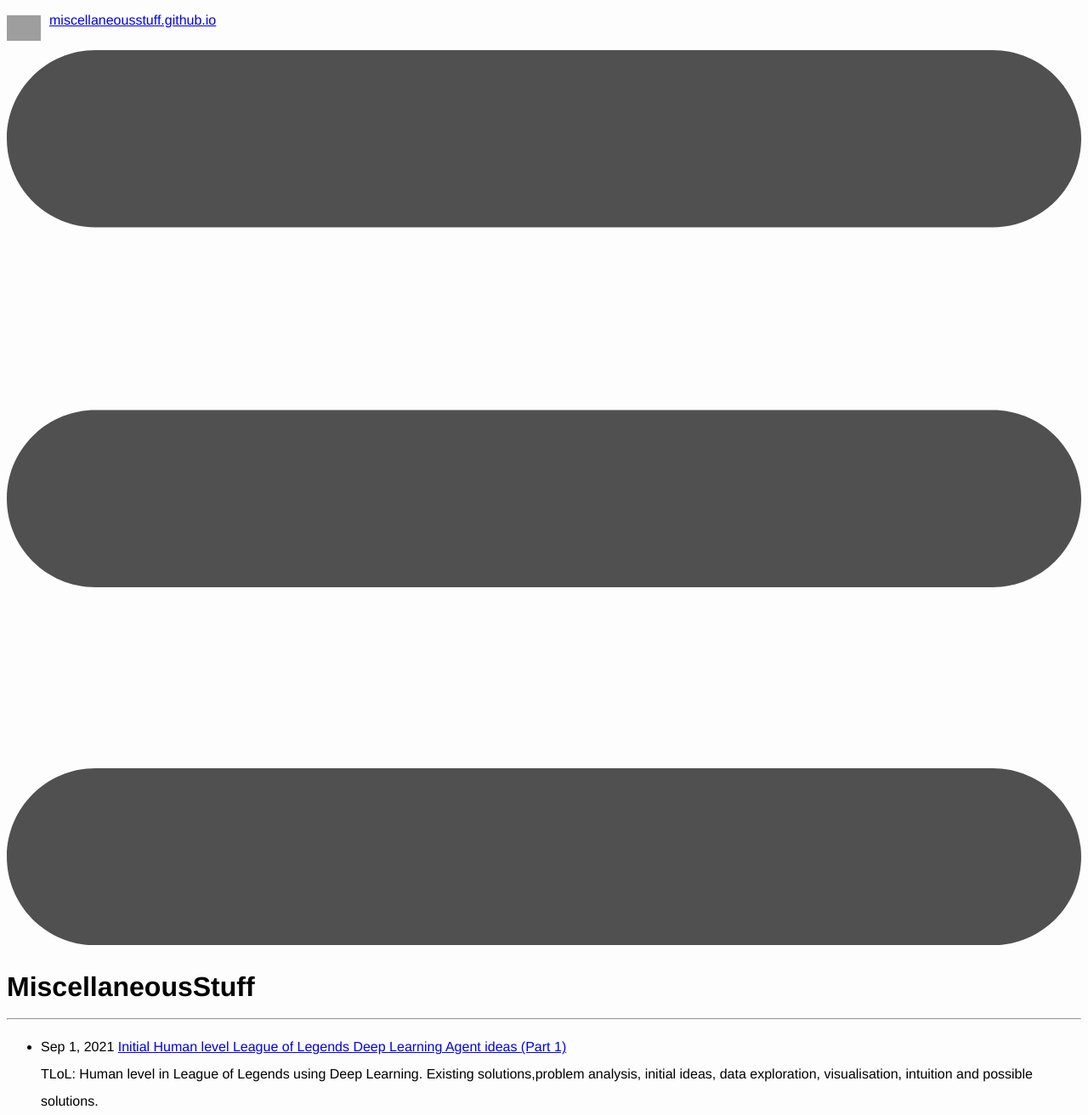
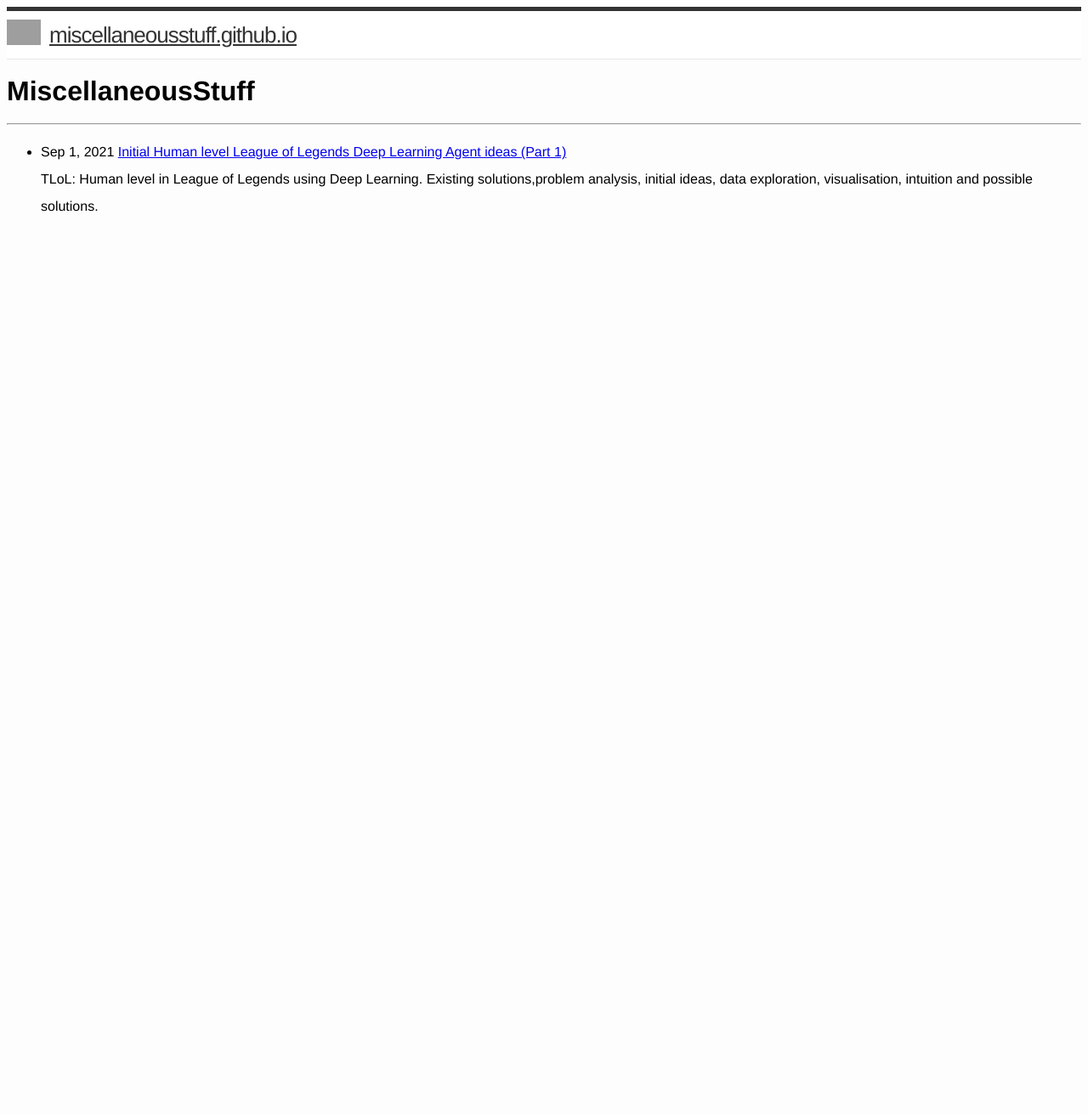
Before and after one commit to MiscellaneousStuff/miscellaneousstuff.github.io, a Jekyll site: the page built from index.html, in a window 1280 px wide. Shown: the whole page at 85% size. Built offline with Jekyll 4.4.1, drawn with Linux system fonts in a browser that asks for light colours; after the commit the page ends 908 px from its top, so only the background shows below that; grey boxes are pictures that could not be loaded.

Commit message:
added site styling

```diff
--- a/css/main.css
+++ b/css/main.css
@@ -8,6 +8,49 @@
     background-color: #fdfdfd;
 }
 
-.post-header {
+.site-header {
+    border-top: 5px solid #333;
+    border-bottom: 1px solid #e8e8e8;
+    min-height: 56px;
+    background-color: white;
+  }
 
+  .site-title,
+  .site-title:hover,
+  .site-title:visited {
+    display: block;
+    color: #333;
+    font-size: 26px;
+    letter-spacing: -1px;
+    float: left;
+    line-height: 56px;
+    position: relative;
+    z-index: 1;
+  }
+
+  .site-nav {
+    float: right;
+    line-height: 56px;
+  }
+
+  .site-nav .menu-icon { display: none; }
+
+  .site-nav .page-link {
+    margin-left: 20px;
+    color: #727272;
+    letter-spacing: -.5px;
+  }
+
+@media screen and (max-width: 600px) {
+.site-nav .menu-icon {
+    display: block;
+    font-size: 24px;
+    color: #505050;
+    float: right;
+    width: 36px;
+    text-align: center;
+    line-height: 36px;
 }
+
+.site-nav .menu-icon svg { width: 18px; height: 16px; }
+}
```
